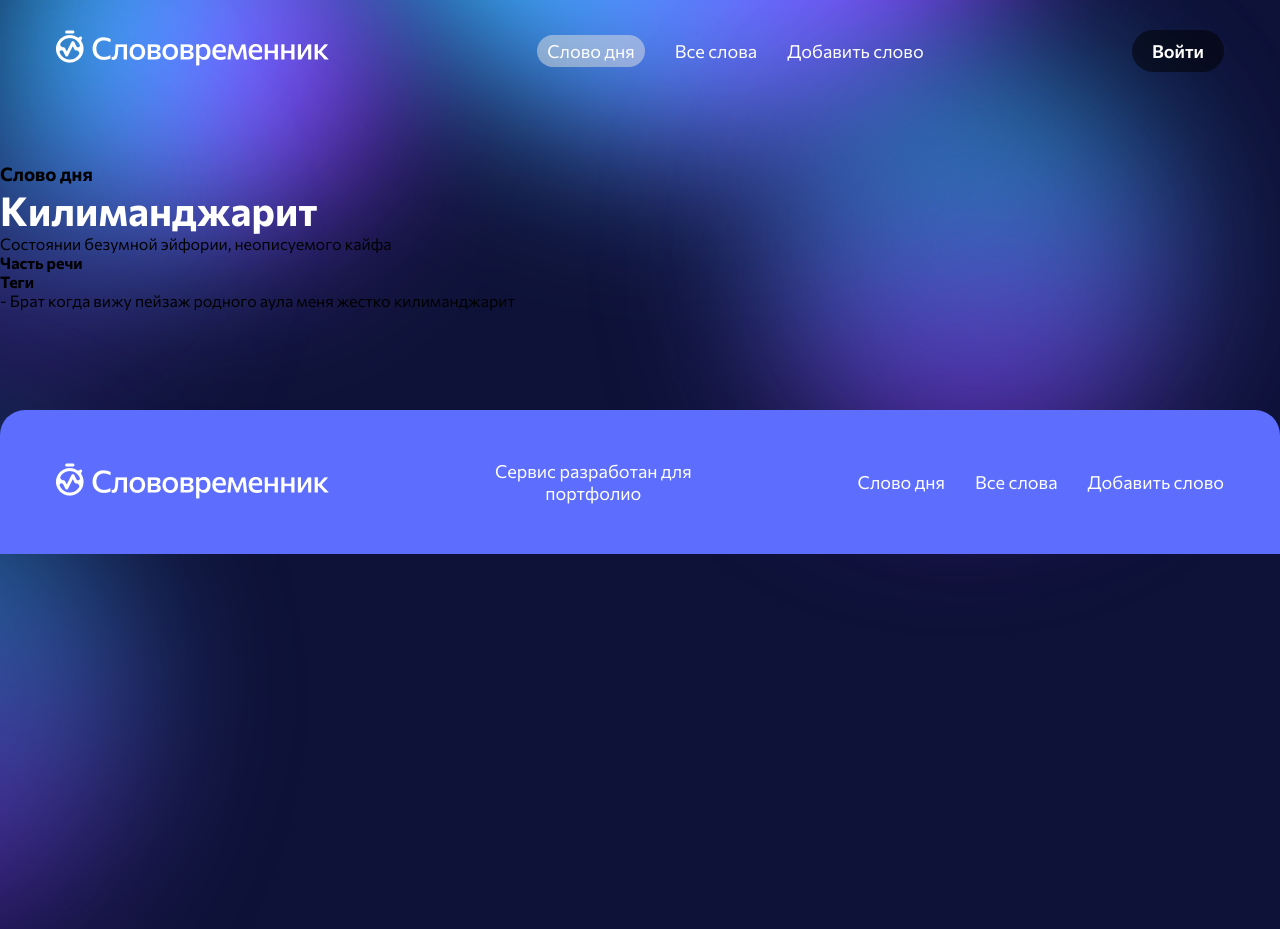
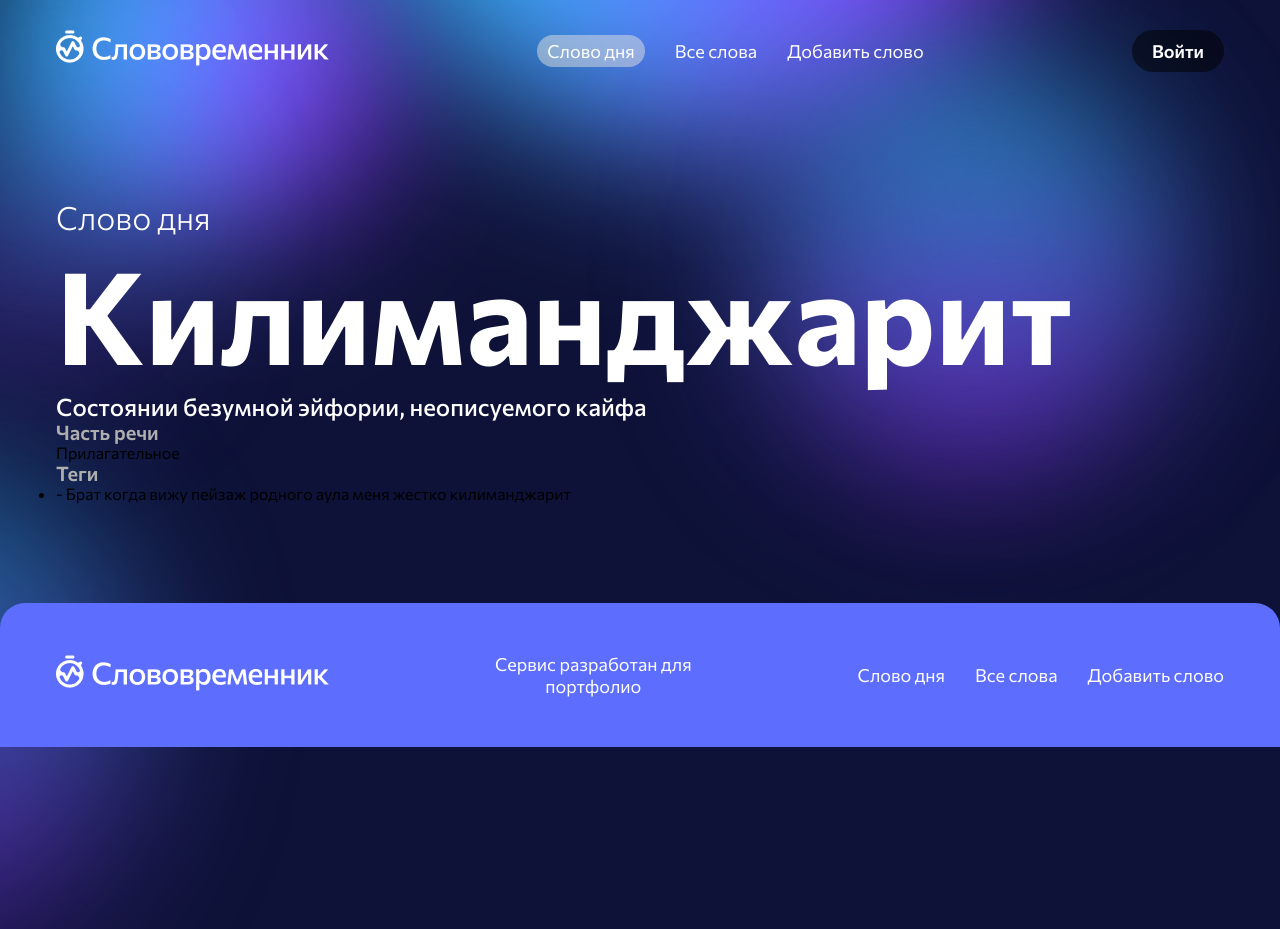
Before and after one commit to StKir/slovovremennik, a Next.js app: page /day-word in a window 1280 px wide. Built offline with nearby package versions, Linux system fonts and the light colour scheme.

Commit message:
fix: :art: Добавлены изменения

```diff
--- a/src/components/screens/dayWord/DayWord.tsx
+++ b/src/components/screens/dayWord/DayWord.tsx
@@ -2,21 +2,28 @@ import styles from './dayWord.module.scss';
 
 const DayWord = () => {
   return (
-    <div>
-      <h3>Слово дня</h3>
+    <div className={styles.container}>
+      <h3 className={styles.name_page}>Слово дня</h3>
       <div>
-        <h2>Килиманджарит</h2>
-        <p>Состоянии безумной эйфории, неописуемого кайфа</p>
+        <h2 className={styles.main_title}>Килиманджарит</h2>
+        <p className={styles.main_direction}>
+          Состоянии безумной эйфории, неописуемого кайфа
+        </p>
       </div>
       <div>
-        <ul>
-          <li>
-            <h4>Часть речи</h4>
-          </li>
-          <li>
-            <h4>Теги</h4>
-          </li>
-        </ul>
+        <div className={styles.info_section}>
+          <ul className={styles.list_info}>
+            <li className={styles.item_info}>
+              <h4>Часть речи</h4>
+              <p>Прилагательное</p>
+            </li>
+            <li className={styles.item_info}>
+              <h4>Теги</h4>
+              <div></div>
+            </li>
+          </ul>
+        </div>
+
         <ul>
           <li>
             <p>
--- a/src/components/screens/dayWord/dayWord.module.scss
+++ b/src/components/screens/dayWord/dayWord.module.scss
@@ -0,0 +1,47 @@
+@import './../../../styles/variable';
+
+.container {
+  @extend %container;
+
+  .name_page {
+    font-style: normal;
+    font-weight: 300;
+    font-size: 32px;
+    line-height: 110.5%;
+    color: #ffffff;
+  }
+
+  .main_title {
+    font-style: normal;
+    font-weight: 700;
+    font-size: 128px;
+    line-height: 157px;
+    color: #ffffff;
+  }
+
+  .main_direction {
+    font-style: normal;
+    font-weight: 500;
+    font-size: 24px;
+    line-height: 29px;
+
+    color: #ffffff;
+  }
+
+  .list_info {
+    ul,
+    li {
+      list-style: none;
+    }
+  }
+
+  .item_info {
+    h4 {
+      font-style: normal;
+      font-weight: 600;
+      font-size: 20px;
+      line-height: 110.5%;
+      color: #aeaeae;
+    }
+  }
+}
--- /dev/null
+++ b/src/styles/_variable.scss
@@ -0,0 +1,5 @@
+%container {
+  width: 1168px;
+  margin: 0 auto;
+  margin-top: 127.5px;
+}
```
Also changed, not shown: src/styles/globals.scss (indentation only).
